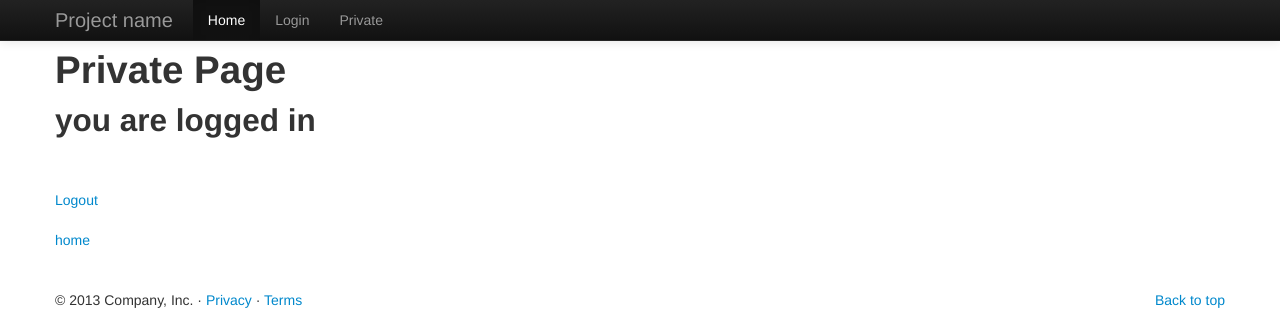
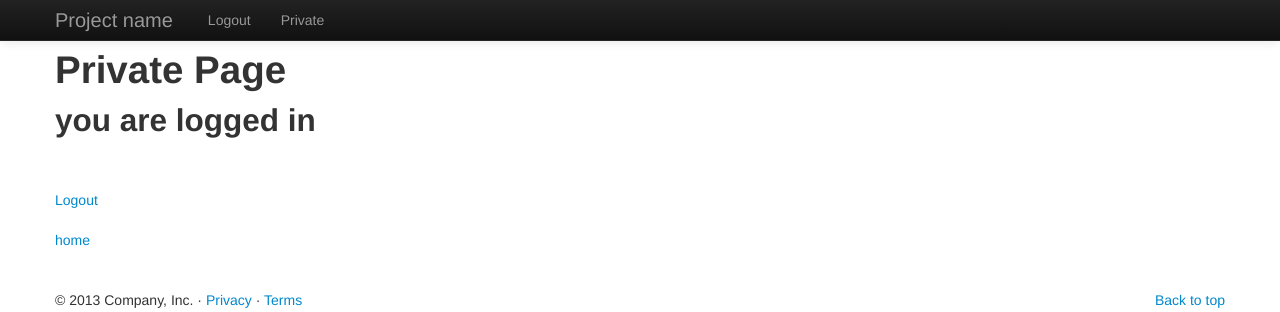
Before and after one commit to ddehghan/django-bootstrap-starter-project2, a Django app: page /private in a window 1280 px wide. Shown: the top 312 px of the page. Run offline with Django 3.2, Linux system fonts and the light colour scheme; the visitor is signed in with stand-in values (Sample User, id 1); parts of the project's set-up code (start-up, migrations or seed data) failed here and were passed over.

Commit message:
improved login links

```diff
--- a/myproject/urls.py
+++ b/myproject/urls.py
@@ -8,10 +8,10 @@ admin.autodiscover()
 
 urlpatterns = patterns('',
 
-                       url(r'^logout/$', 'django.contrib.auth.views.logout', {'next_page': '/'}),
+                       url(r'^login-forms', 'website.views.login_test', name='login'),
+                       url(r'^logout/$', 'django.contrib.auth.views.logout', {'next_page': '/'}, name='logout'),
 
                        url(r'^$', 'website.views.index', name='index'),
-                       url(r'^login-forms', 'website.views.login_test', name='login_test'),
                        url(r'^private', 'website.views.private', name='private'),
 
                        # url("^index", TemplateView.as_view(template_name='index.html'), name="mission"),
--- a/website/templates/theme/top_nav.html
+++ b/website/templates/theme/top_nav.html
@@ -10,8 +10,15 @@
 
             <div class="nav-collapse collapse">
                 <ul class="nav">
-                    <li class="active"><a href="/">Home</a></li>
-                    <li><a href="/login-forms">Login</a></li>
+
+                    <li>
+                        {% if user.is_authenticated %}
+                            <a href="{% url "logout" %}">Logout</a>
+                        {% else %}
+                            <a href="{% url "login" %}">Login</a>
+                        {% endif %}
+                    </li>
+
                     <li><a href="/private">Private</a></li>
                 </ul>
             </div>
```
